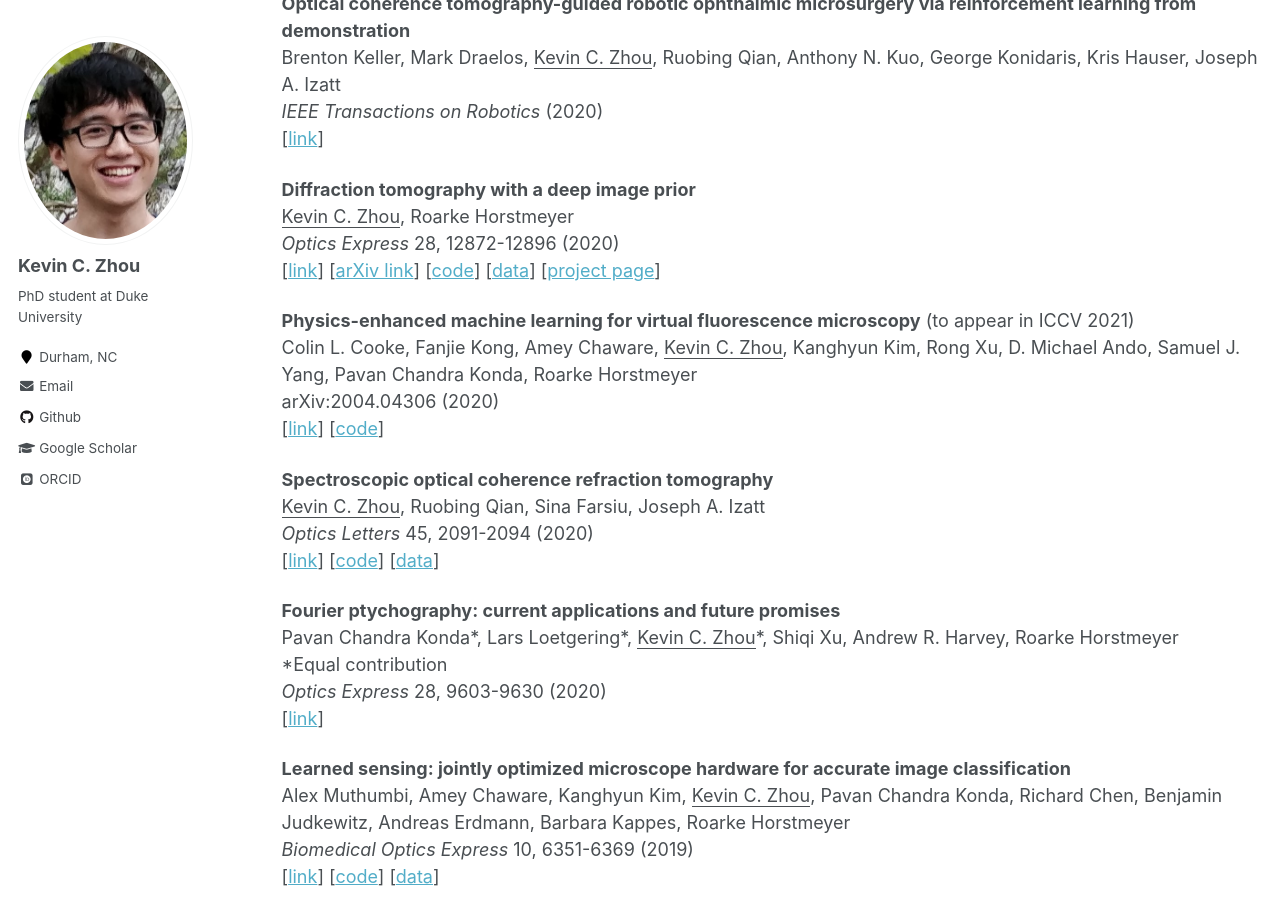
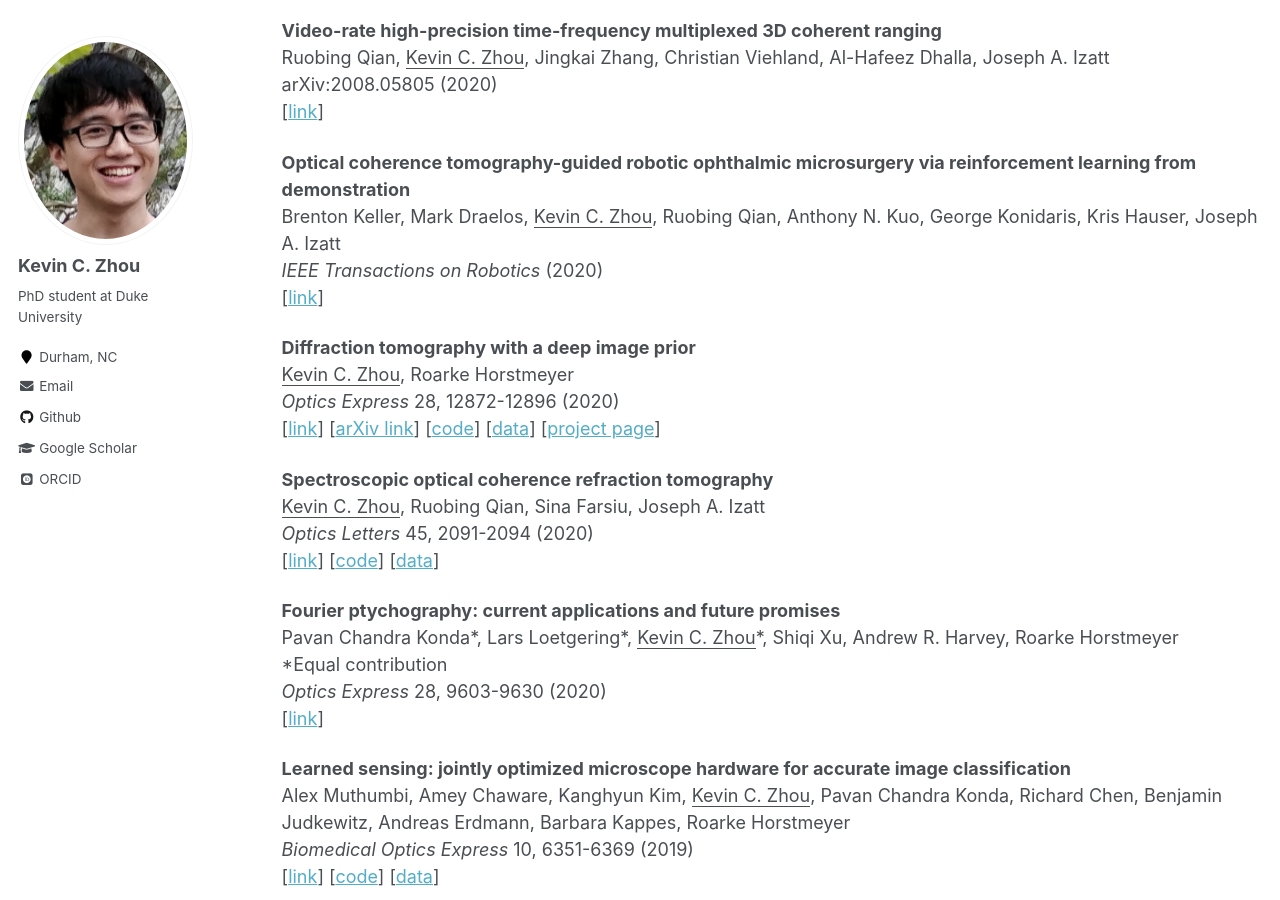
Before and after one commit to kevinczhou/kevinczhou.github.io, a Jekyll site: the page built from _pages/publications.md, in a window 1280 px wide and 900 px high, scrolled down 1043 px. Built offline with Jekyll 4.4.1, drawn with Linux system fonts in a browser that asks for light colours; some web fonts are replaced; some of the changed text lies outside the part shown.

Commit message:
Update publications.md

```diff
--- a/_pages/publications.md
+++ b/_pages/publications.md
@@ -43,11 +48,6 @@ Brenton Keller, Mark Draelos, <ins>Kevin C. Zhou</ins>, Ruobing Qian, Anthony N.
 <ins>Kevin C. Zhou</ins>, Roarke Horstmeyer
 *Optics Express* 28, 12872-12896 (2020)
 [[link](https://www.osapublishing.org/oe/abstract.cfm?uri=oe-28-9-12872)] [[arXiv link](https://arxiv.org/abs/1912.05330)] [[code](https://github.com/kevinczhou/deep-prior-diffraction-tomography)] [[data](https://figshare.com/articles/Diffraction_tomography_with_a_deep_image_prior_-_raw_data/12081708)] [[project page](https://deepimaging.io/projects/deep-prior-diffraction-tomography/)]
-
-**Physics-enhanced machine learning for virtual fluorescence microscopy**  (to appear in ICCV 2021)
-Colin L. Cooke, Fanjie Kong, Amey Chaware, <ins>Kevin C. Zhou</ins>, Kanghyun Kim, Rong Xu, D. Michael Ando, Samuel J. Yang, Pavan Chandra Konda, Roarke Horstmeyer
-arXiv:2004.04306 (2020)
-[[link](https://arxiv.org/abs/2004.04306)] [[code](https://github.com/clvcooke/virtual-fluorescence)]
 
 **Spectroscopic optical coherence refraction tomography**
 <ins>Kevin C. Zhou</ins>, Ruobing Qian, Sina Farsiu, Joseph A. Izatt
```
Also changed, not shown: other parts of _pages/publications.md (+5 -0 lines).
